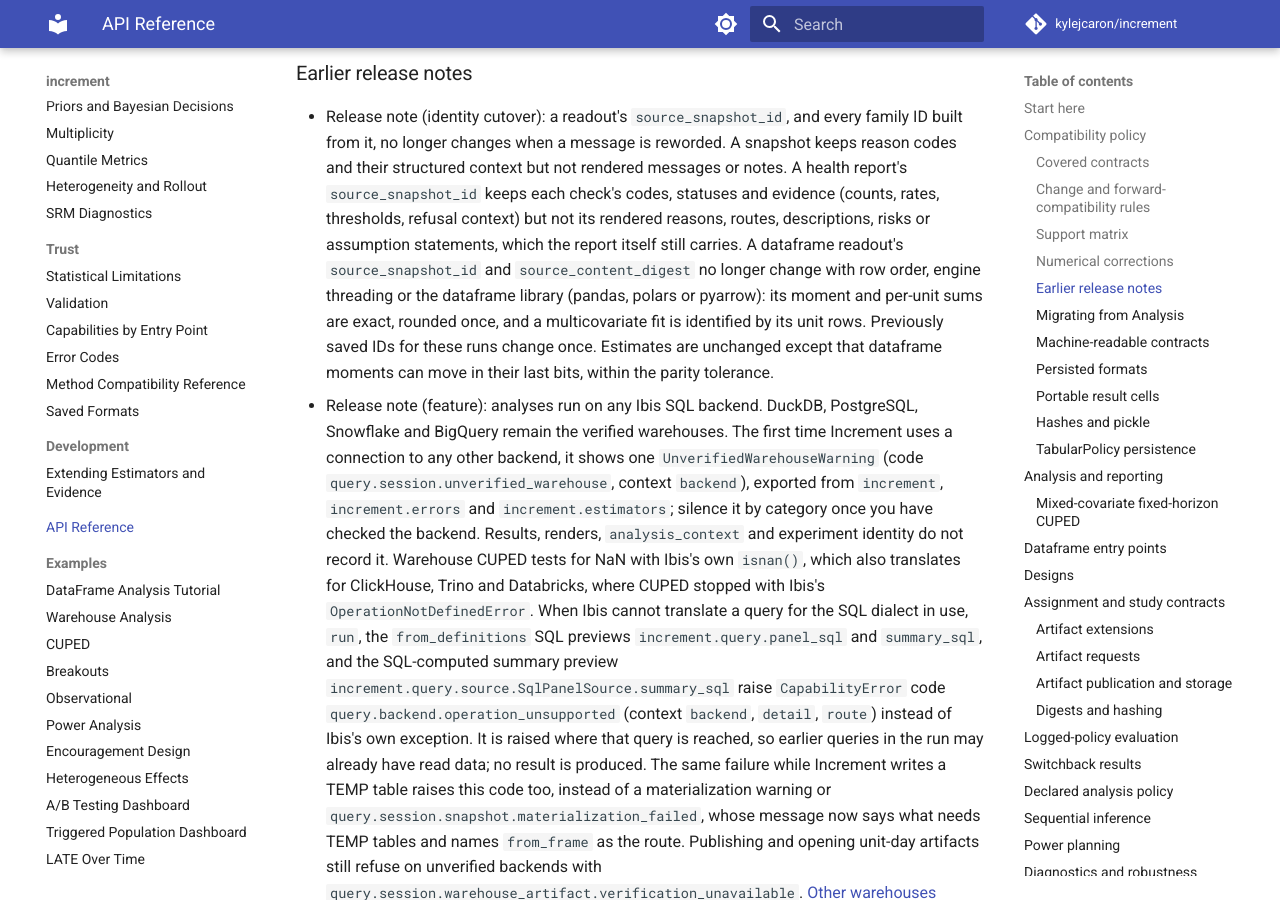
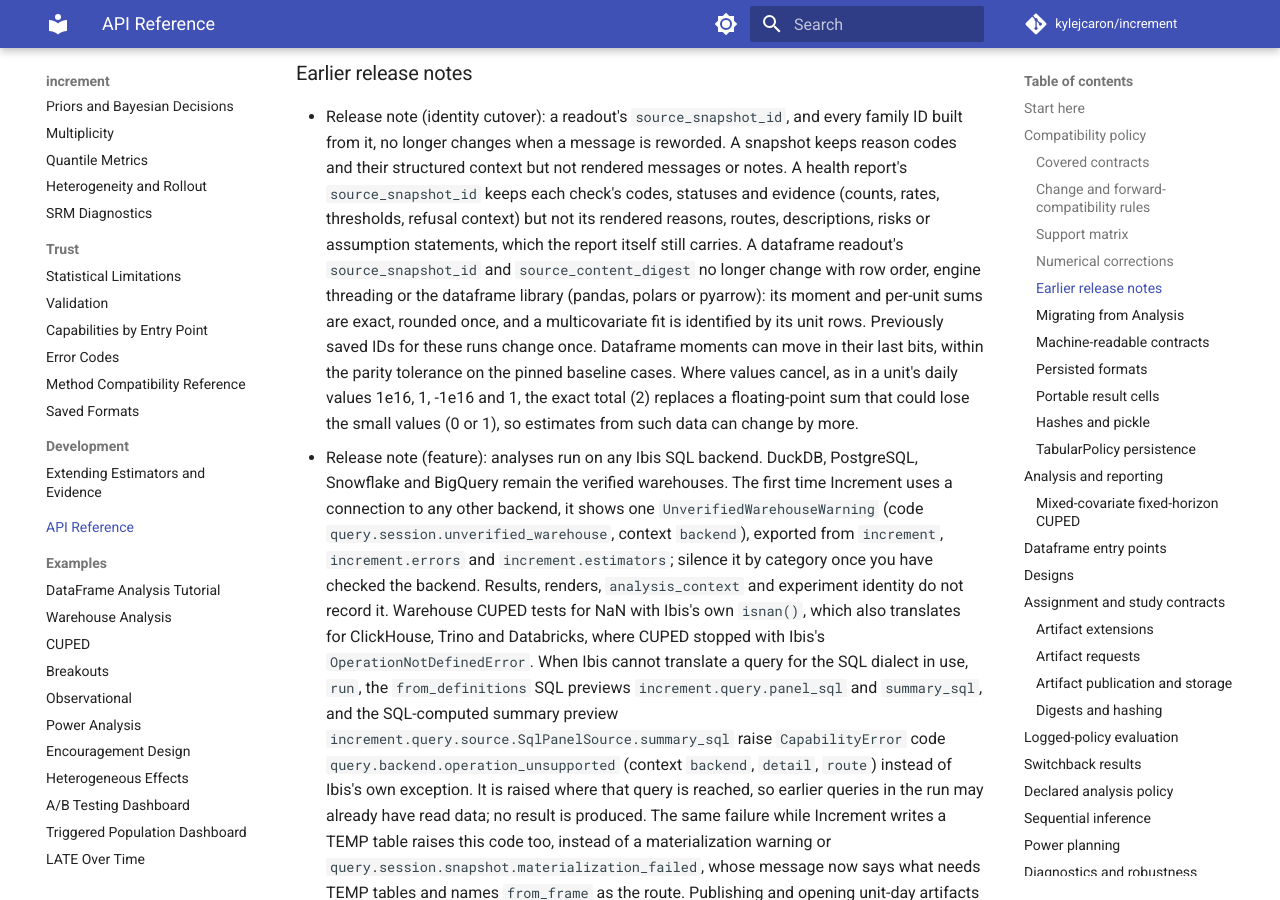
Before and after one commit to kylejcaron/increment, an MkDocs documentation site: the page built from docs/api.md, in a window 1280 px wide and 900 px high, scrolled down 3686 px. Built offline with MkDocs 1.6.1 and Material for MkDocs 9.7.7, drawn with Linux system fonts in a browser that asks for light colours; comment, search, counter and statistics services are not loaded.

Commit message:
docs: say exact dataframe sums can change totals whose values cancel
The identity release note said estimates move only in their last bits. That holds on the pinned baseline cases, but an exact total of cancelling values, such as daily values 1e16, 1, -1e16 and 1, replaces a floating-point sum that could lose the small values, so estimates from such data can change by more.

```diff
--- a/docs/api.md
+++ b/docs/api.md
@@ -138,8 +138,11 @@ values.
   order, engine threading or the dataframe library (pandas, polars or
   pyarrow): its moment and per-unit sums are exact, rounded once, and a
   multicovariate fit is identified by its unit rows. Previously saved IDs for
-  these runs change once. Estimates are unchanged except that dataframe
-  moments can move in their last bits, within the parity tolerance.
+  these runs change once. Dataframe moments can move in their last bits, within
+  the parity tolerance on the pinned baseline cases. Where values cancel, as in
+  a unit's daily values 1e16, 1, -1e16 and 1, the exact total (2) replaces a
+  floating-point sum that could lose the small values (0 or 1), so estimates
+  from such data can change by more.
 - Release note (feature): analyses run on any Ibis SQL backend. DuckDB,
   PostgreSQL, Snowflake and BigQuery remain the verified warehouses. The first
   time Increment uses a connection to any other backend, it shows one
```
